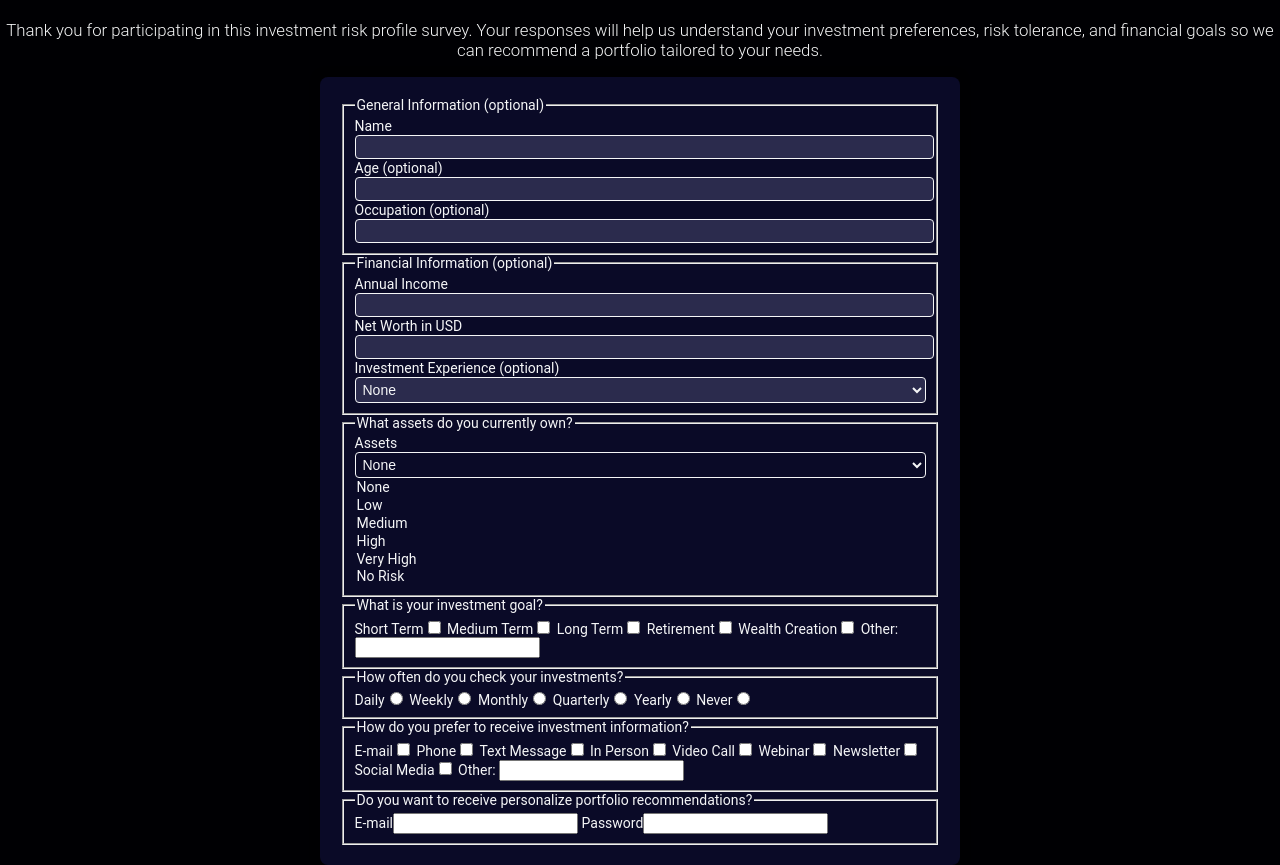
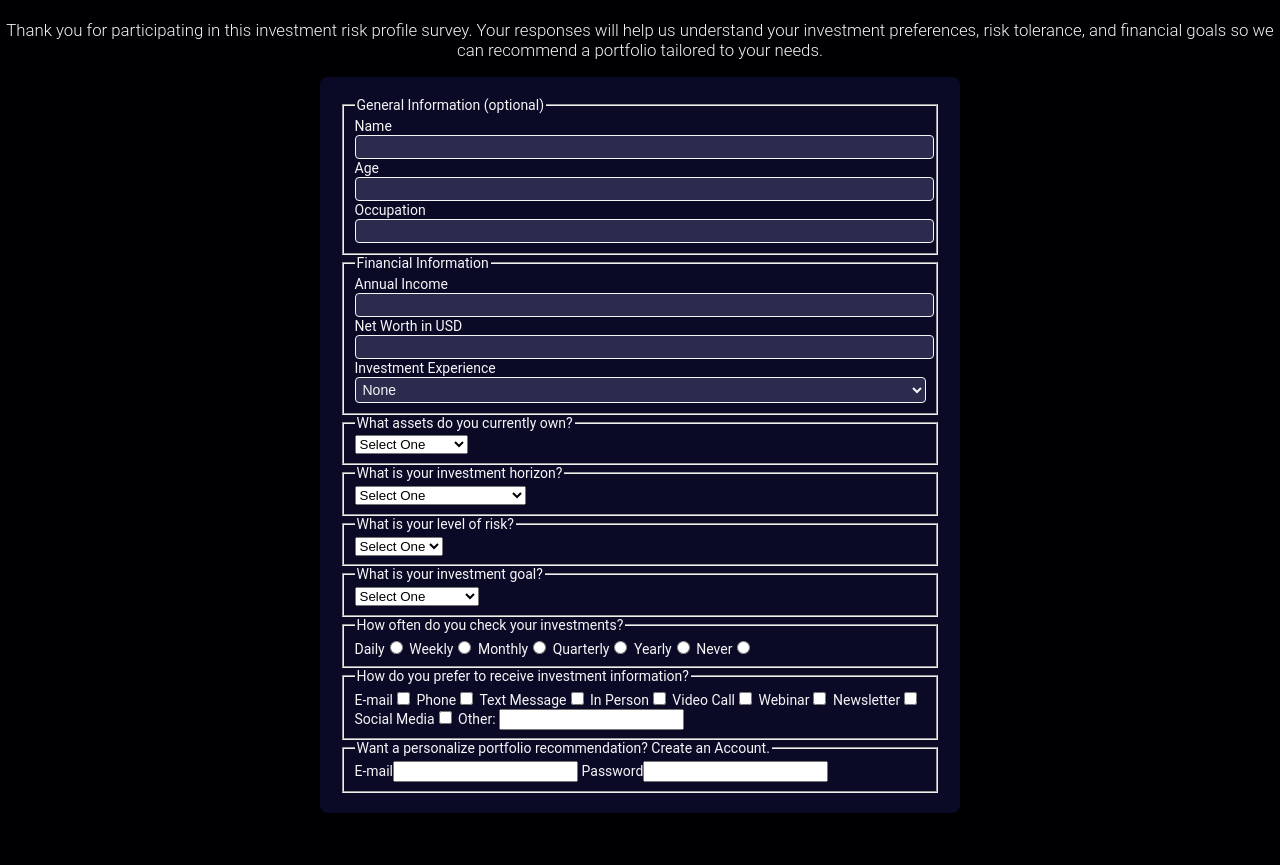
Before and after one commit to LostEden2022/FreeCodeCamp_Journey, a plain HTML site: page Responsive Web Design/Learn HTML Forms/Survey Form/index.html in a window 1280 px wide. Shown: the part 64-929 px from the top of the page. After the commit the page ends 877 px from the top, so only its background shows below. Drawn offline with Linux system fonts and the light colour scheme.

Commit message:
Update index.html

```diff
--- a/Responsive Web Design/Learn HTML Forms/Survey Form/index.html
+++ b/Responsive Web Design/Learn HTML Forms/Survey Form/index.html
@@ -10,18 +10,21 @@
     <h1 id="title">Investment Survey</h1>
     <p id="description">Thank you for participating in this investment risk profile survey. Your responses will help us understand your investment preferences, risk tolerance, and financial goals so we can recommend a portfolio tailored to your needs.</p>
 <form id="survey-form">
+    <div>
     <fieldset>
         <legend>General Information (optional)</legend>
         <label for="name">Name<input id="name" name="name" type="text" required></label>
-        <label for="age">Age (optional)<input id="age" name="age" type="number" min="18" max="110"></label>
-        <label for="occupation">Occupation (optional)<input id="occupation" name="occupation" type="text"></label>
+        <label for="age">Age<input id="age" name="age" type="number" min="18" max="110"></label>
+        <label for="occupation">Occupation<input id="occupation" name="occupation" type="text"></label>
     </fieldset>
+    </div>
+    <div>
     <fieldset>
-        <legend>Financial Information (optional)</legend>
+        <legend>Financial Information</legend>
         <label for="annual-income">Annual Income<input id="annual-income" name="annual-income" type="number"></label>
-        <label for="net-worth">Net Worth in USD<input id="net-worth" name="net-worth" type="number"></label>
-        <label for="investment-experience">Investment Experience (optional)</label>
-        <select id="investment-experience" name="investment-experience">
+        <label for="net-worth">Net Worth in USD<input id="net-worth" name="net-worth" type="number" pattern="[0-9]"></label>
+        <label for="investment-experience">Investment Experience</label>
+        <select id="investment-experience" name="investment-experience" type="dropdown">
             <option value="none">None</option>
             <option value="beginner">Beginner</option>
             <option value="intermediate">Intermediate</option>
@@ -29,40 +32,63 @@
             <option value="expert">Expert</option>
         </select>
     </fieldset>
+    </div>
+    <div>
     <fieldset>
         <legend>What assets do you currently own?</legend>
-        <label for="assets">Assets</label>
-        <select id="assets" name="assets">
+        <select id="assets-owned" name="assets-owned">
+            <option value="">Select One</option>
             <option value="none">None</option>
             <option value="stocks">Stocks</option>
             <option value="bonds">Bonds</option>
             <option value="real-estate">Real Estate</option>
             <option value="mutual-funds">Mutual Funds</option>
             <option value="cryptocurrency">Cryptocurrency</option>
-            <option value="commodities">Commodities</option>
-            <option value="other">Other</option>
+            <option value="other-assets">Other Assets</option>
+        </select>
     </fieldset>
-    <fieldset id="investment-risk">
+    </div>
+    <div>
+    <fieldset>
+        <legend>What is your investment horizon?</legend>
+        <select id="investment-horizon" name="investment-horizon" type="rad">
+            <option value="">Select One</option>
+            <option value="short-term">Short Term (0-2 years)</option>
+            <option value="medium-term">Medium Term (3-5 years)</option>
+            <option value="long-term">Long Term (6+ years)</option>
+            <option value="retirement">Retirement (20+ years)</option>
+            <option value="other-horizon">No Planned Horizons</option>
+        </select>
+    </fieldset>
+   </div>
+   <div>
+    <fieldset>
         <legend>What is your level of risk?</legend>
         <select id="risk-level" name="risk-level">
+            <option value="">Select One</option>
             <option value="none">None</option>
             <option value="low">Low</option>
             <option value="medium">Medium</option>
             <option value="high">High</option>
-            <option value="very-high">Very High</option>
-            <option value="no-risk">No Risk</option>
+            <option value="aggressive">Aggressive</option>
         </select>
     </fieldset>
+    </div>
     <fieldset>
         <legend>What is your investment goal?</legend>
-        <label for="short-term">Short Term<input id="short-term" name="investment-goals" type="checkbox"></label>
-        <label for="medium-term">Medium Term<input id="medium-term" name="investment-goals" type="checkbox"></label>
-        <label for="long-term">Long Term<input id="long-term" name="investment-goals" type="checkbox"></label>
-        <label for="retirement">Retirement<input id="retirement" name="investment-goals" type="checkbox"></label>
-        <label for="wealth-creation">Wealth Creation<input id="wealth-creation" name="investment-goals" type="checkbox"></label>
-        <label for="other-goals">Other: <input id="other-goals" name="other-goals" type="text"></label>
+        <select id="investment-goal" name="investment-goal">
+            <option value="">Select One</option>
+            <option value="none">None</option>
+            <option value="wealth-creation">Wealth Creation</option>
+            <option value="retirement">Retirement</option>
+            <option value="education-fund">Education Fund</option>
+            <option value="emergency-fund">Emergency Fund</option>
+            <option value="other-goals">Other Goals</option>
+        </select>
     </fieldset>
-    <fieldset>
+    </div>
+    <div>
+    <fieldset id="investment-check">
         <legend>How often do you check your investments?</legend>
             <label for="daily">Daily<input id="daily" name="investment-check-frequency" type="radio" value="daily"></label>
             <label for="weekly">Weekly<input id="weekly" name="investment-check-frequency" type="radio" value="weekly"></label>
@@ -71,9 +97,11 @@
             <label for="yearly">Yearly<input id="yearly" name="investment-check-frequency" type="radio" value="yearly"></label>
             <label for="never">Never<input id="never" name="investment-check-frequency" type="radio" value="never"></label>
     </fieldset>
-    <fieldset>
+    </div>
+    <div>
+    <fieldset id="investment-info">
         <legend>How do you prefer to receive investment information?</legend>
-        <label for="email">E-mail<input id="email" name="email" type="checkbox"></label>
+        <label for="email">E-mail<input id="via-email" name="email" type="checkbox"></label>
         <label for="phone">Phone<input id="phone" name="phone" type="checkbox"></label>
         <label for="text-message">Text Message<input id="text-message" name="text-message" type="checkbox"></label>
         <label for="in-person">In Person<input id="in-person" name="in-person" type="checkbox"></label>
@@ -83,11 +111,14 @@
         <label for="social-media">Social Media<input id="social-media" name="social-media" type="checkbox"></label>
         <label for="other-methods">Other: <input id="other-methods" name="other-methods" type="text"></label>
     </fieldset>
+    </div>
+    <div>
     <fieldset>
-        <legend>Do you want to receive personalize portfolio recommendations?</legend>
-        <label for="email">E-mail<input id="email" name="email" type="email" pattern="[a-zA-Z0-9,.!@#$%^&*()-]+@[a-zA-Z0-9.-]+\.[a-zA-Z]{2,}"></label>
+        <legend>Want a personalize portfolio recommendation? Create an Account.</legend>
+        <label for="e-mail">E-mail<input id="email" name="email" type="email" pattern="[a-zA-Z0-9,.!@#$%^&*()-]+@[a-zA-Z0-9.-]+\.[a-zA-Z]{2,}"></label>
         <label for="password">Password<input id="password" name="password" type="password" pattern="[A-Za-z\d@$!%*?&]{12,}"></label>
     </fieldset>
+    </div>
 </form>
 </body>
 </html>
```
Lines whose indentation alone changed are shown as unchanged.
